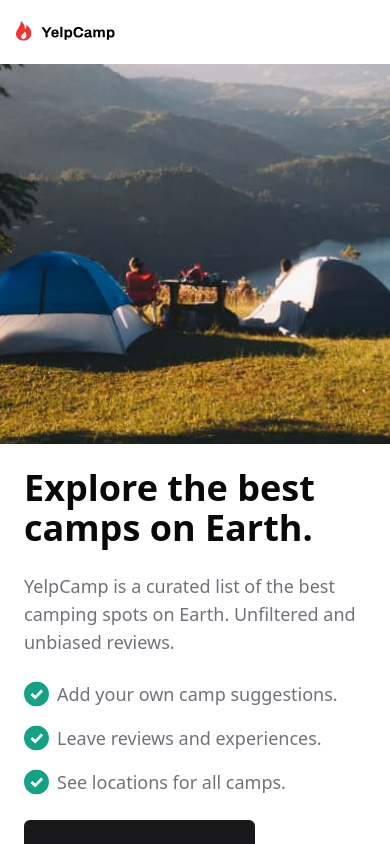
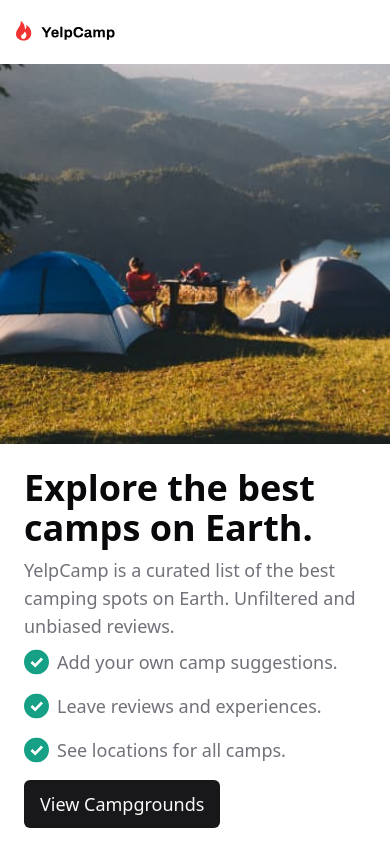
Before and after one commit to Peter3Khalil/yelp-camp, a Next.js app: page / in a window 390 px wide. Built offline with nearby package versions, Linux system fonts and the light colour scheme.

Commit message:
Fixing address bar issues in mobile

```diff
--- a/src/pages/index.tsx
+++ b/src/pages/index.tsx
@@ -11,7 +11,7 @@ const Home = () => {
         <title>YelpCamp</title>
         <meta name="viewport" content="width=device-width, initial-scale=1.0" />
       </Head>
-      <main className="flex h-[100svh] w-full flex-col overflow-auto bg-background text-foreground antialiased">
+      <main className="flex h-full fixed top-0 left-0 w-full flex-col overflow-auto bg-background text-foreground antialiased">
         {/* Hidden for large screen */}
         <header className="sticky top-0 z-10 flex h-16 w-full shrink-0 items-center bg-inherit px-4 md:h-24 md:px-10 lg:hidden">
           <Image src="/Assets/logo.svg" alt="logo" width={100} height={100} />
@@ -29,7 +29,7 @@ const Home = () => {
               <Image src="/Assets/logo.svg" alt="logo" width={100} height={100} />
             </header>
             <div className="lg:flex lg:h-full lg:w-full lg:items-center lg:justify-center">
-              <article className="flex w-full shrink-0 flex-col gap-6 px-6 pt-6 text-left text-lg md:px-10 md:pt-10 md:text-xl lg:gap-2 lg:px-0 lg:pt-0 lg:text-[16px]">
+              <article className="flex w-full shrink-0 flex-col gap-2 px-6 pt-6 text-left text-lg md:px-10 md:pt-10 md:text-xl lg:gap-2 lg:px-0 lg:pt-0 lg:text-[16px]">
                 <h1 className="text-4xl font-bold md:text-6xl">
                   Explore the best <span className="lg:block">camps on Earth.</span>
                 </h1>
@@ -48,10 +48,10 @@ const Home = () => {
                     </li>
                   ))}
                 </ul>
-                <Button className={cn('w-fit px-6 py-8 text-xl lg:mt-2 lg:px-4 lg:py-6 lg:text-lg')}>
+                <Button className={cn('w-fit lg:mt-4 mt-2 px-4 py-6 text-lg')}>
                   View Campgrounds
                 </Button>
-                <footer className="flex w-full shrink-0 flex-col bg-inherit pb-6 lg:pt-6">
+                <footer className="flex w-full shrink-0 flex-col bg-inherit pb-6 lg:mt-6 mt-4">
                   <p className="text-xl font-normal">Partnered with:</p>
                   <ul className="flex items-center justify-between">
                     {['Airbnb', 'Booking', 'Plum Guide'].map((item, index) => (
--- a/src/styles/globals.css
+++ b/src/styles/globals.css
@@ -55,8 +55,10 @@
 
 
 
-* {
+*, *::before, *::after{
   box-sizing: border-box;
+  margin: 0;
+  padding: 0;
 }
 
 
```
